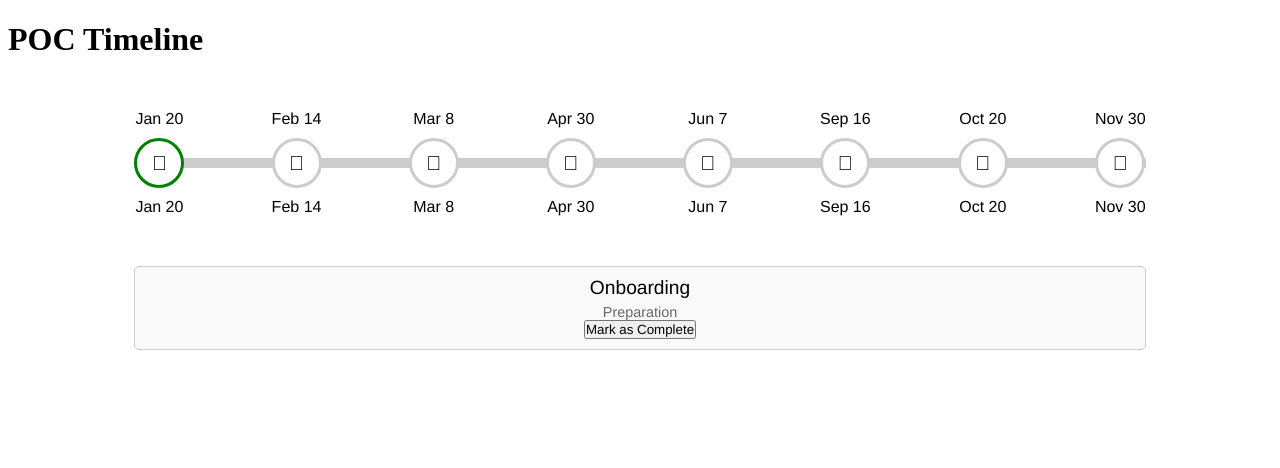
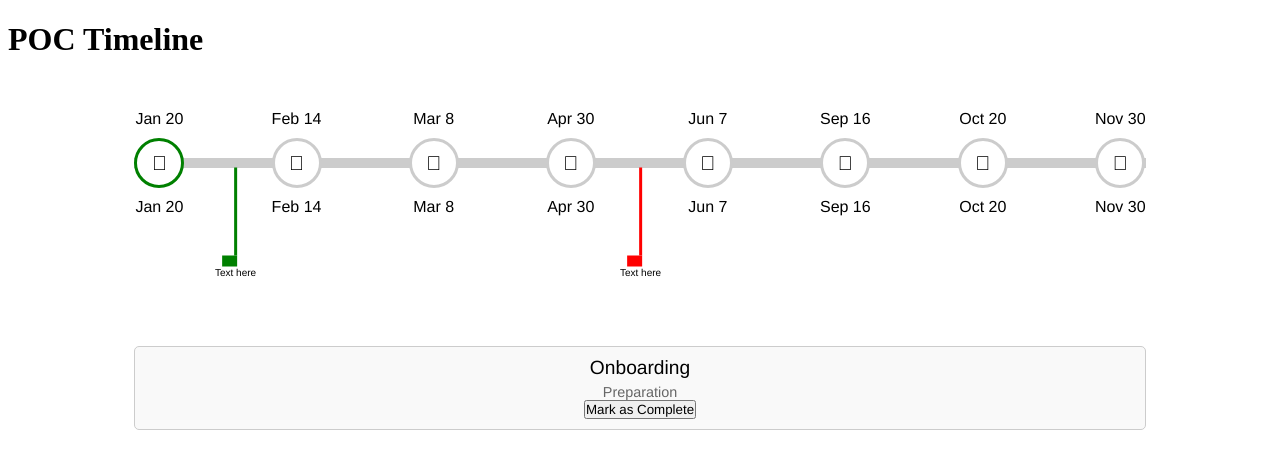
Before and after one commit to jmdotdev/angular-timeline, an Angular app: page / in a window 1280 px wide. Shown: the top 468 px of the page. Built offline with nearby package versions, Linux system fonts and the light colour scheme.

Commit message:
feat: add second flag

```diff
--- a/src/app/app.component.ts
+++ b/src/app/app.component.ts
@@ -1,7 +1,6 @@
 import { Component, OnInit } from '@angular/core';
 import { RouterOutlet } from '@angular/router';
 import { NgxTimelineComponent } from "./ngx-timeline/ngx-timeline.component";
-import { Event, Point, Line, TimelineProperties, TimelineSegment } from 'ngx-timeline-vertical';
 @Component({
     selector: 'app-root',
     standalone: true,
--- a/src/app/ngx-timeline/ngx-timeline.component.html
+++ b/src/app/ngx-timeline/ngx-timeline.component.html
@@ -1,12 +1,24 @@
 <div class="timeline-container">
     <div class="timeline">
-      <div class="timeline-line"></div>
+      <div class="timeline-line">
+         <!-- Flag element -->
+      <div class="flag">
+        <div class="flag-line"></div>
+        <div class="flag-box"></div>
+        <span>Text here</span>
+      </div>
+         <!-- Flag element -->
+         <div class="flag2">
+          <div class="flag2-line"></div>
+          <div class="flag2-box"></div>
+          <span>Text here</span>
+        </div>
+      </div>
       <div class="timeline-progress" [style.width.%]="progress"></div>
       <div class="timeline-event"
            *ngFor="let event of timelineEvents; let i = index"
            [class.active]="i <= activeIndex"
            >
-           <!-- (click)="setActiveEvent(i)" -->
           <div class="event-date">{{ event.date }}</div>
         <div class="event-circle">
           <i [class]="event.icon"></i>
@@ -15,6 +27,7 @@
       </div>
     </div>
 
+
     <div class="event-details" *ngIf="activeEvent">
       <div class="event-title">{{ activeEvent.title }}</div>
       <div class="event-description">{{ activeEvent.description }}</div>
--- a/src/app/ngx-timeline/ngx-timeline.component.scss
+++ b/src/app/ngx-timeline/ngx-timeline.component.scss
@@ -28,18 +28,81 @@
     z-index: 1;
     transform: translateY(-50%);
   }
+  .timeline-line .flag {
+    position: absolute;
+    bottom: -120px;
+    left: 8%;
+    display: flex;
+    flex-direction: column-reverse;
+    align-items: center;
+    transform: rotate(180deg);
+    z-index: -1;
+    top: 5%;
+  }
+  .flag span{
+    transform: rotate(180deg);
+    font-size: 10px;
+    margin-top: 10px;
+  }
 
+  .timeline-line .flag .flag-line {
+    width: 3px;
+    height: 120px;
+    margin-bottom: 10px;
+    background-color: green;
+  }
+
+  .timeline-line .flag .flag-box {
+    width: 15px;
+    height: 15px;
+    background-color: green;
+    margin-left: 12px;
+  }
+
+
+  //second flag
+  .timeline-line .flag2 {
+    position: absolute;
+    bottom: -120px;
+    left: 48%;
+    display: flex;
+    flex-direction: column-reverse;
+    align-items: center;
+    transform: rotate(180deg);
+    z-index: -1;
+    top: 5%;
+  }
+  .flag2 span{
+    transform: rotate(180deg);
+    font-size: 10px;
+    margin-top: 10px;
+  }
+
+  .timeline-line .flag2 .flag2-line {
+    width: 3px;
+    height: 120px;
+    margin-bottom: 10px;
+    background-color: red;
+  }
+
+  .timeline-line .flag2 .flag2-box {
+    width: 15px;
+    height: 15px;
+    background-color: red;
+    margin-left: 12px;
+  }
+
+  //end of second flag
   .timeline-progress {
     position: absolute;
     top: 50%;
     left: 0;
     height: 10px;
-    background: var(--progress-color, green); /* Use CSS variable for dynamic color */
+    background: var(--progress-color); /* Use CSS variable for dynamic color */
     z-index: 2;
     transform: translateY(-50%);
     transition: width 0.3s, height 0.3s, background 0.3s;
-  }
-
+}
   .timeline-event {
     position: relative;
     display: flex;
@@ -73,7 +136,7 @@
   }
 
   .event-details {
-    margin-top: 20px;
+    margin-top: 100px;
     border: 1px solid #ccc;
     padding: 10px;
     border-radius: 5px;
@@ -105,9 +168,3 @@
     font-weight: bold;
     color: green;
   }
-
-@media only screen and (max-width: 768px) {
-  .timeline-container{
-    transform: rotate(-90deg);
-  }
-}
--- a/src/app/ngx-timeline/ngx-timeline.component.ts
+++ b/src/app/ngx-timeline/ngx-timeline.component.ts
@@ -20,7 +20,8 @@
 export class NgxTimelineComponent implements OnInit {
   activeIndex = 0;
   progress = 0;
-  progressStage = 0; // To keep track of the progress stages
+  progressStage = 0;
+  totalStages = 3;
   interval: any;
 
   timelineEvents: TimelineEvent[] = [
@@ -38,8 +39,6 @@
 
   ngOnInit() {
     this.activeEvent = this.timelineEvents[this.activeIndex];
-    console.log("activeindex",this.activeIndex)
-    // this.setActiveEvent(this.activeIndex);
   }
 
   setActiveEvent(index: number): void {
@@ -48,10 +47,9 @@
     this.startProgress();
   }
   startProgress(): void {
-    const totalStages = 3;
     const stageDuration = 0.1 * 60 * 1000; // 1 seconds in milliseconds
     this.interval = setInterval(() => {
-      if (this.progressStage < totalStages) {
+      if (this.progressStage < this.totalStages) {
         this.progressStage++;
         this.updateProgress();
       } else {
@@ -61,25 +59,30 @@
   }
 
   updateProgress(): void {
+    console.log("activeindex",this.activeIndex + 1)
     const percentagePerStage = 100 / (this.timelineEvents.length - 1) / 3;
     this.progress += percentagePerStage;
-    console.log(this.progress)
+    // Calculate the starting point for the gradient
+    const currentEventWidth = 100 / (this.timelineEvents.length);
+    const startPercentage = (this.activeIndex + 2) * currentEventWidth;
+    const endPercentage = startPercentage + currentEventWidth;
 
     // Update the color gradient based on the stage
-    let color:any;
+    let color: any;
     switch (this.progressStage) {
         case 1:
-        color = 'green';
+            color = `linear-gradient(to right, green ${startPercentage}%, green ${endPercentage}%, green ${endPercentage}%)`;
             break;
         case 2:
-        color = 'linear-gradient(to right, green, orange)';
+            color = `linear-gradient(to right, green ${startPercentage}%, green ${endPercentage}%, orange ${endPercentage}%)`;
             break;
         case 3:
-        color = 'linear-gradient(to right, green, orange, red)';
+            color = `linear-gradient(to right, green ${startPercentage}%, orange ${endPercentage}%,red ${endPercentage}%)`;
             break;
     }
     document.documentElement.style.setProperty('--progress-color', color);
 }
+
 
   markAsComplete(index: number): void {
     if (!(index + 1 == this.timelineEvents.length)){
@@ -103,9 +106,12 @@
 
     // Set the progress color to green
     document.documentElement.style.setProperty('--progress-color', 'green');
+    this.progressStage = 0;
+
     }
     else{
      alert("done");
+     this.progress = 100;
     }
   }
 
```
Lines whose indentation alone changed are shown as unchanged.
